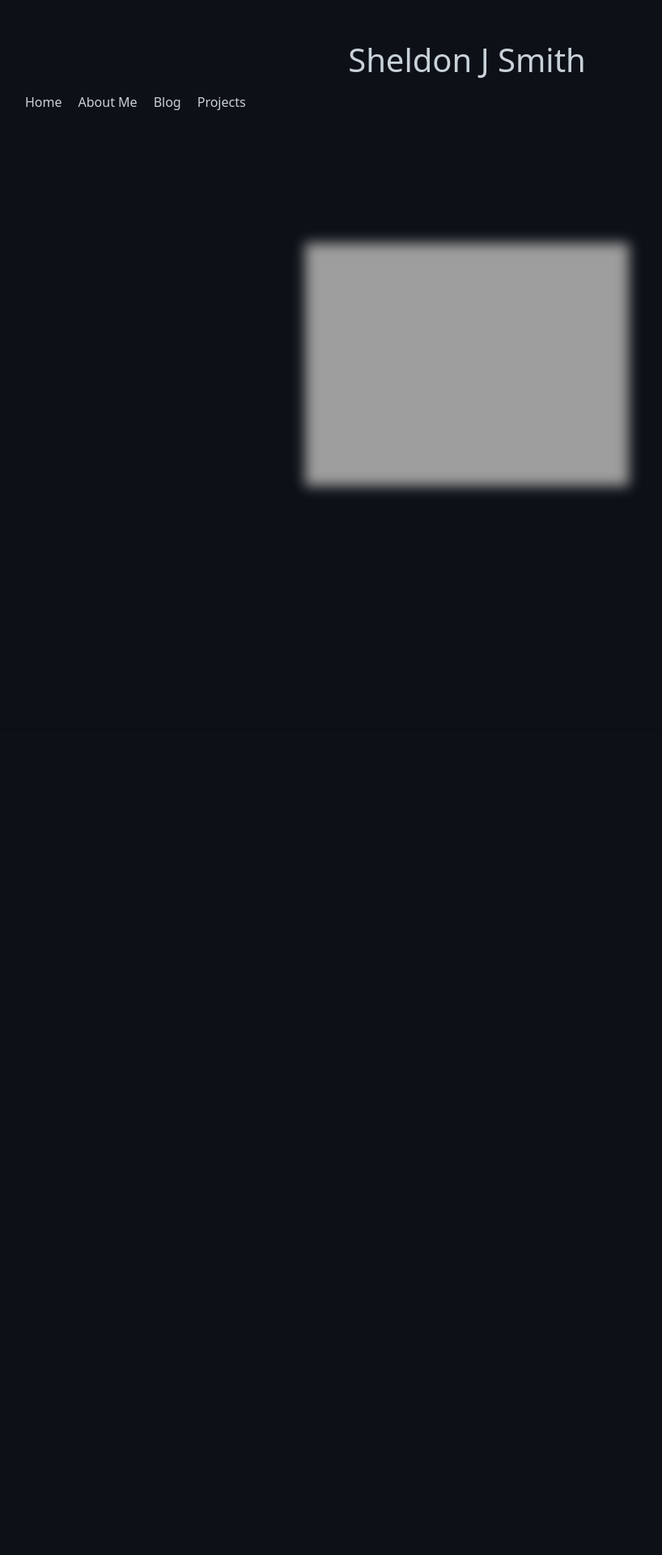
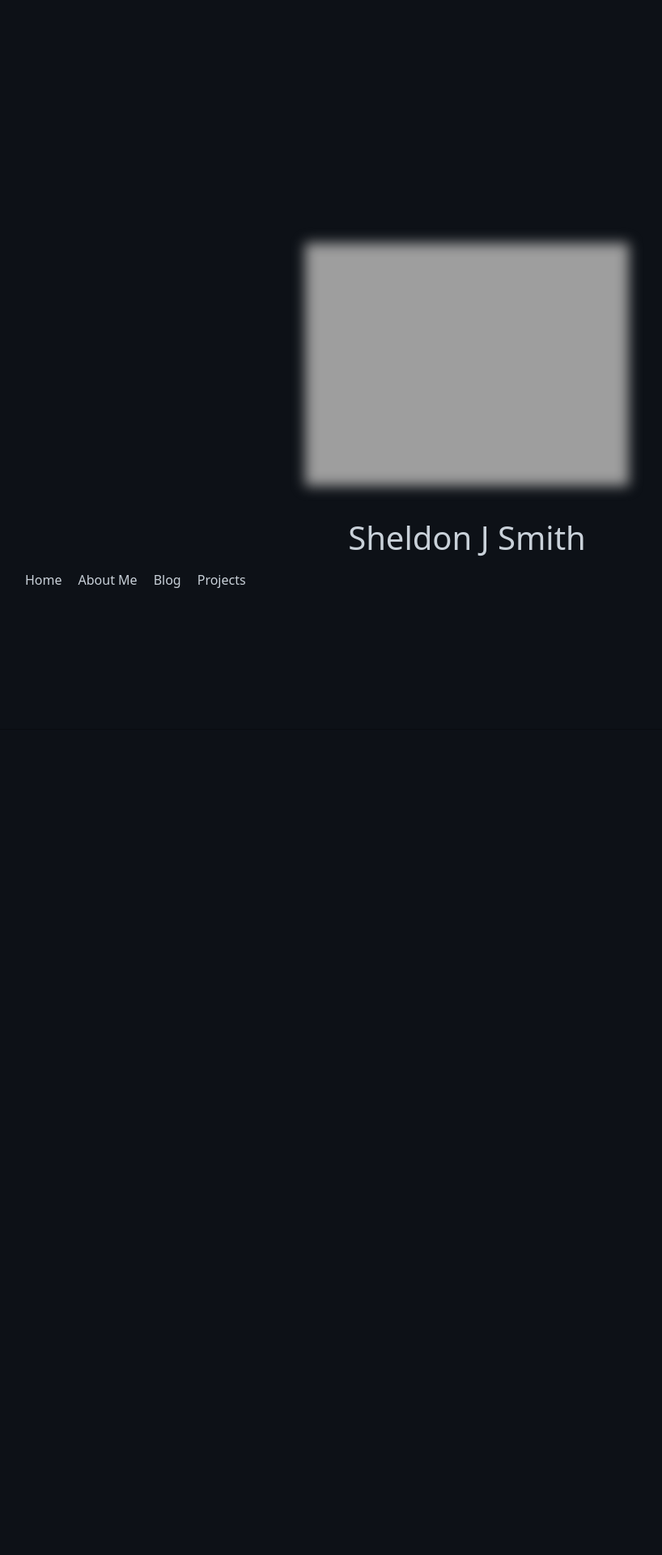
Before and after one commit to Screemm/screemm.github.io, a Jekyll site: the page built from index.md, in a window 1280 px wide. Shown: the top 1920 px of the page at 81% size, without its empty margins (63-881 px from the left). Built offline with Jekyll 4.4.1, drawn with Linux system fonts in a browser that asks for light colours; nearby versions of some CDN libraries.

Commit message:
Update index.html

```diff
--- a/_layouts/index.html
+++ b/_layouts/index.html
@@ -71,7 +71,7 @@
         header .container {
             text-align: center;
             vertical-align: middle;
-            padding-top: 50px;
+            padding-top: 50%;
         }
 
         header .container a {
```
